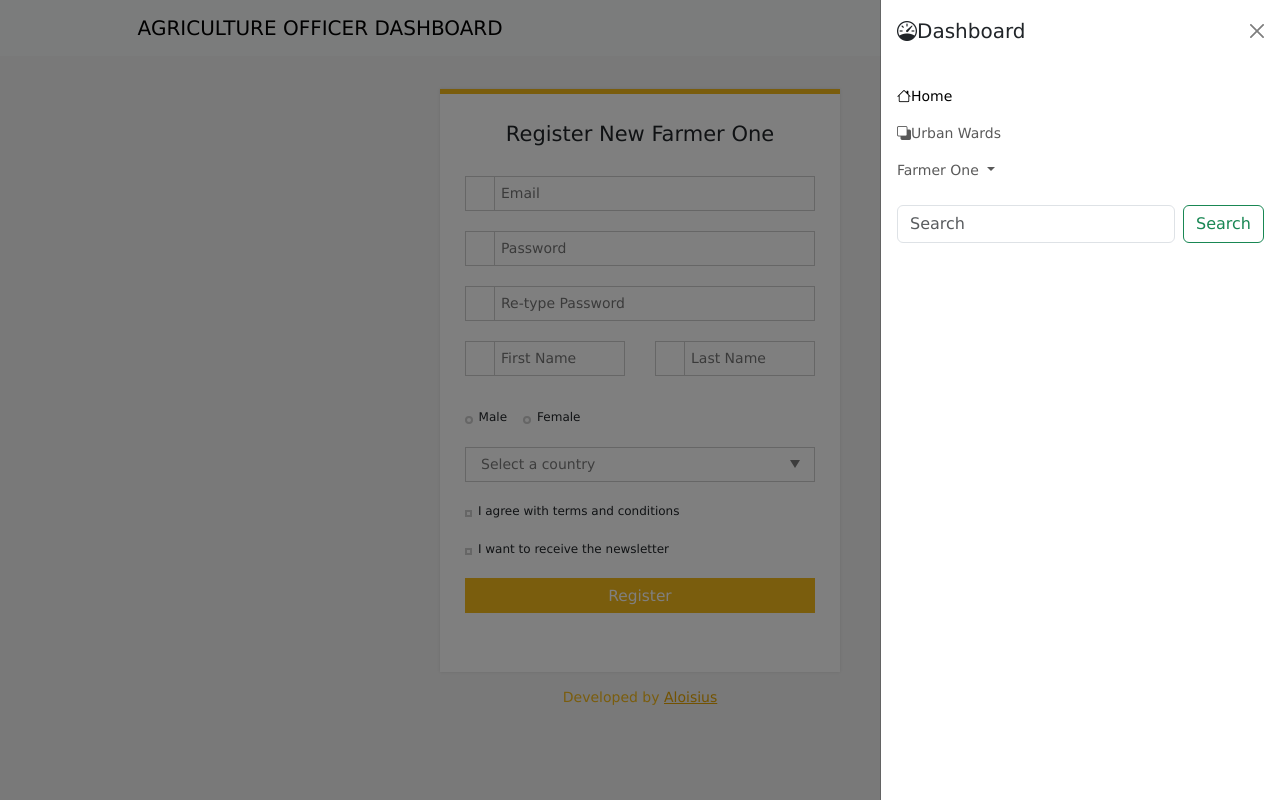
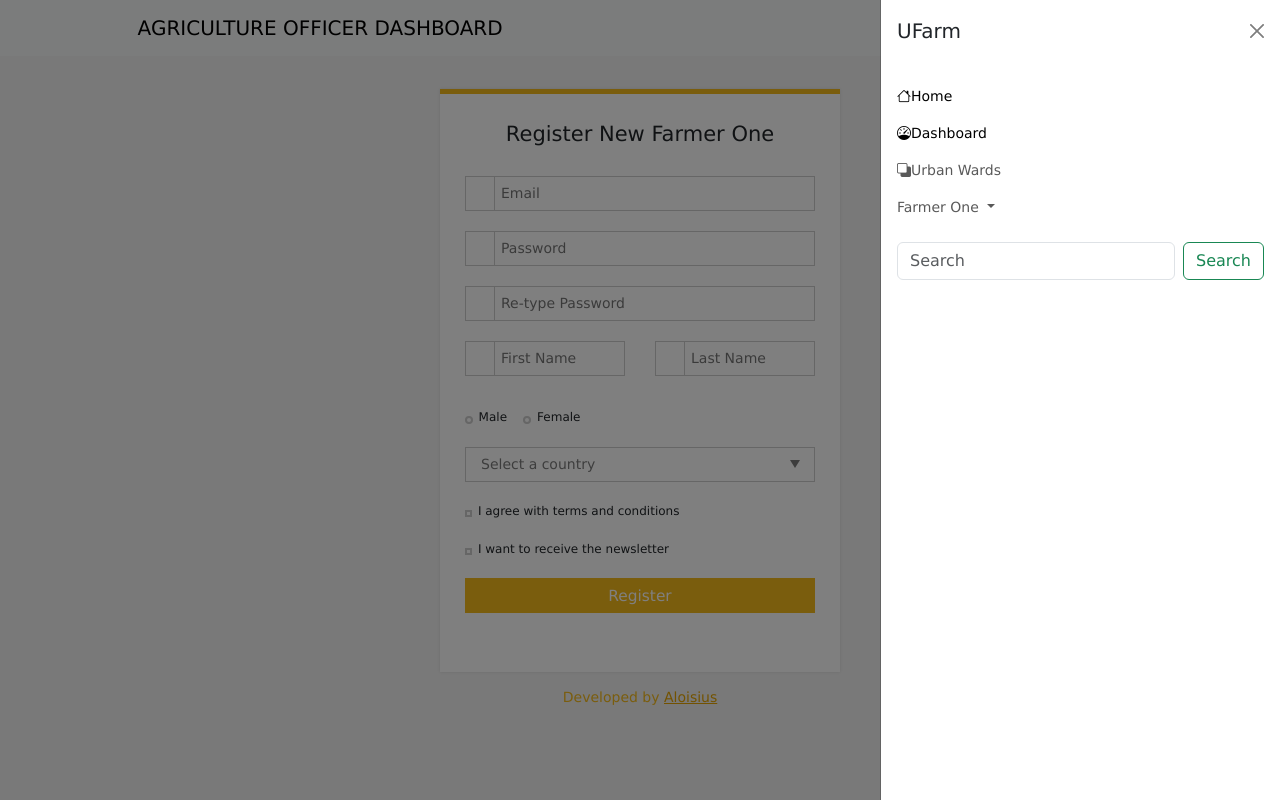
Before and after one commit to kalosius/Urban-Farm, a Django app: page /farmer_registration/ in a window 1280 px wide, after a click that opens the changed part. Run offline with Django 5.2, Linux system fonts and the light colour scheme.

Commit message:
register links modified

```diff
--- a/ufarm_app/templates/homepages/registeration/farmerone_registration.html
+++ b/ufarm_app/templates/homepages/registeration/farmerone_registration.html
@@ -12,13 +12,16 @@
       </button>
       <div class="offcanvas offcanvas-end" tabindex="-1" id="offcanvasNavbar" aria-labelledby="offcanvasNavbarLabel">
         <div class="offcanvas-header">
-          <h5 class="offcanvas-title" id="offcanvasNavbarLabel"><i class="bi bi-speedometer"></i>Dashboard</h5>
+          <h5 class="offcanvas-title" id="offcanvasNavbarLabel">UFarm</h5>
           <button type="button" class="btn-close" data-bs-dismiss="offcanvas" aria-label="Close"></button>
         </div>
         <div class="offcanvas-body">
-          <ul class="navbar-nav justify-content-end flex-grow-1 pe-3">
+            <ul class="navbar-nav justify-content-end flex-grow-1 pe-3">
+              <li class="nav-item">
+                <a class="nav-link active" aria-current="page" href="{% url 'home' %}"><i class="bi bi-house"></i>Home</a>
+              </li>
             <li class="nav-item">
-              <a class="nav-link active" aria-current="page" href="{% url 'agricofficer_home' %}"><i class="bi bi-house"></i>Home</a>
+              <a class="nav-link active" aria-current="page" href="{% url 'agricofficer_home' %}"><i class="bi bi-speedometer"></i>Dashboard</a>
             </li>
             <li class="nav-item">
               <a class="nav-link" href="#"><i class="bi bi-back"></i>Urban Wards</a>
```
